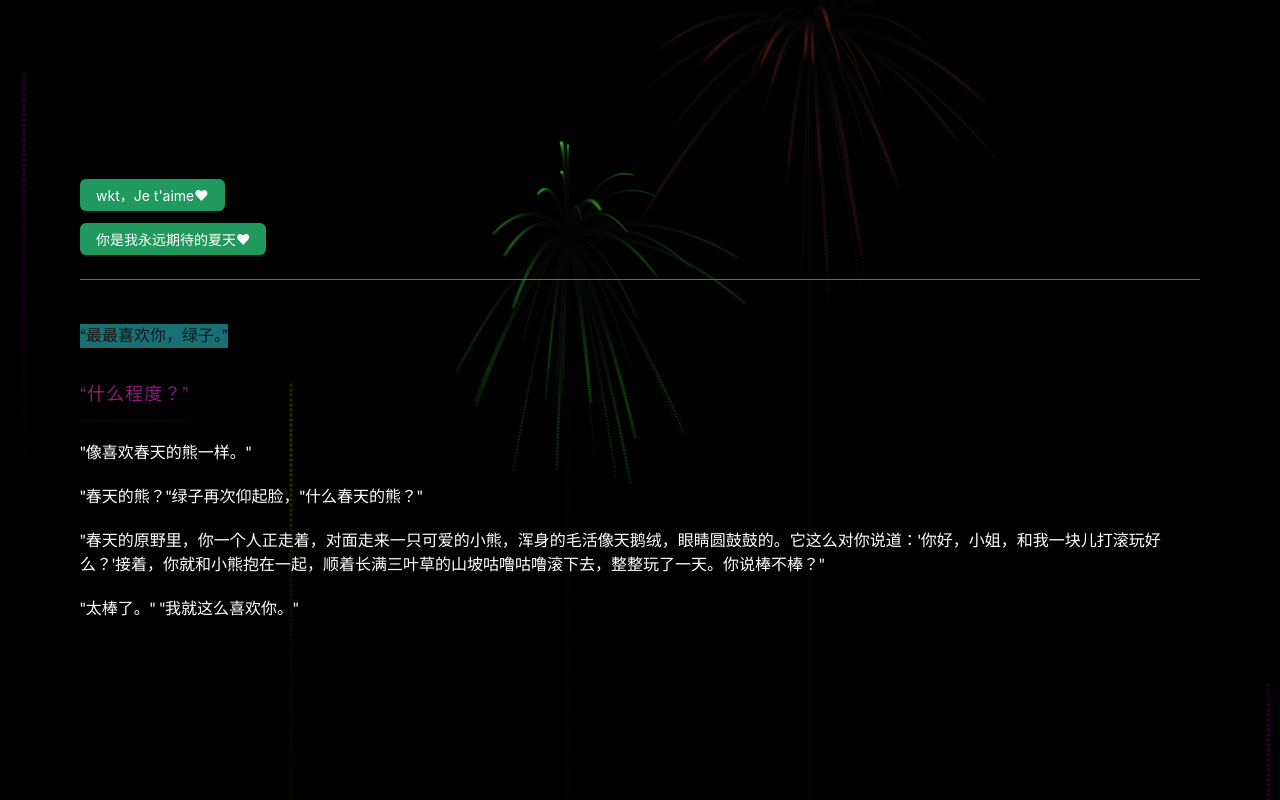
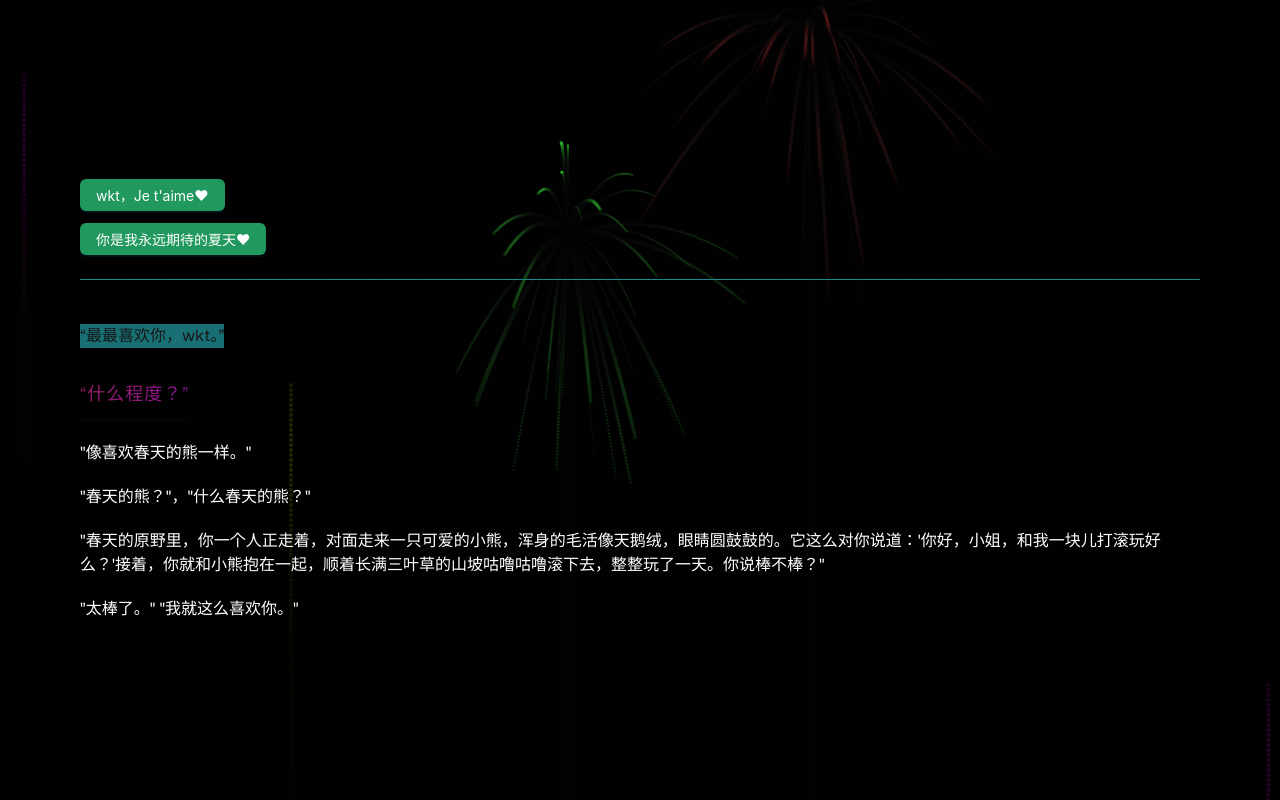
Before and after one commit to glownight/wkt, a Next.js app: page / in a window 1280 px wide. Built offline with nearby package versions, Linux system fonts and the light colour scheme.

Commit message:
修改文本

```diff
--- a/src/app/page.tsx
+++ b/src/app/page.tsx
@@ -27,10 +27,10 @@ export default function Home() {
           </div>
           <div className="flex flex-col gap-5 row-start-2 items-center sm:items-start">
             <Divider className="bg-[#1f8e94]" dashed />
-            <p className="bg-[#186f74]">“最最喜欢你，绿子。”</p>
+            <p className="bg-[#186f74]">“最最喜欢你，wkt。”</p>
             <p className="testp2">“什么程度？”</p>
             <p className="white-text">"像喜欢春天的熊一样。"</p>
-            <p className="white-text">"春天的熊？"绿子再次仰起脸，"什么春天的熊？"</p>
+            <p className="white-text">"春天的熊？"，"什么春天的熊？"</p>
             <p className="white-text">
               "春天的原野里，你一个人正走着，对面走来一只可爱的小熊，浑身的毛活像天鹅绒，眼睛圆鼓鼓的。它这么对你说道：'你好，小姐，和我一块儿打滚玩好么？'接着，你就和小熊抱在一起，顺着长满三叶草的山坡咕噜咕噜滚下去，整整玩了一天。你说棒不棒？"
             </p>
```
